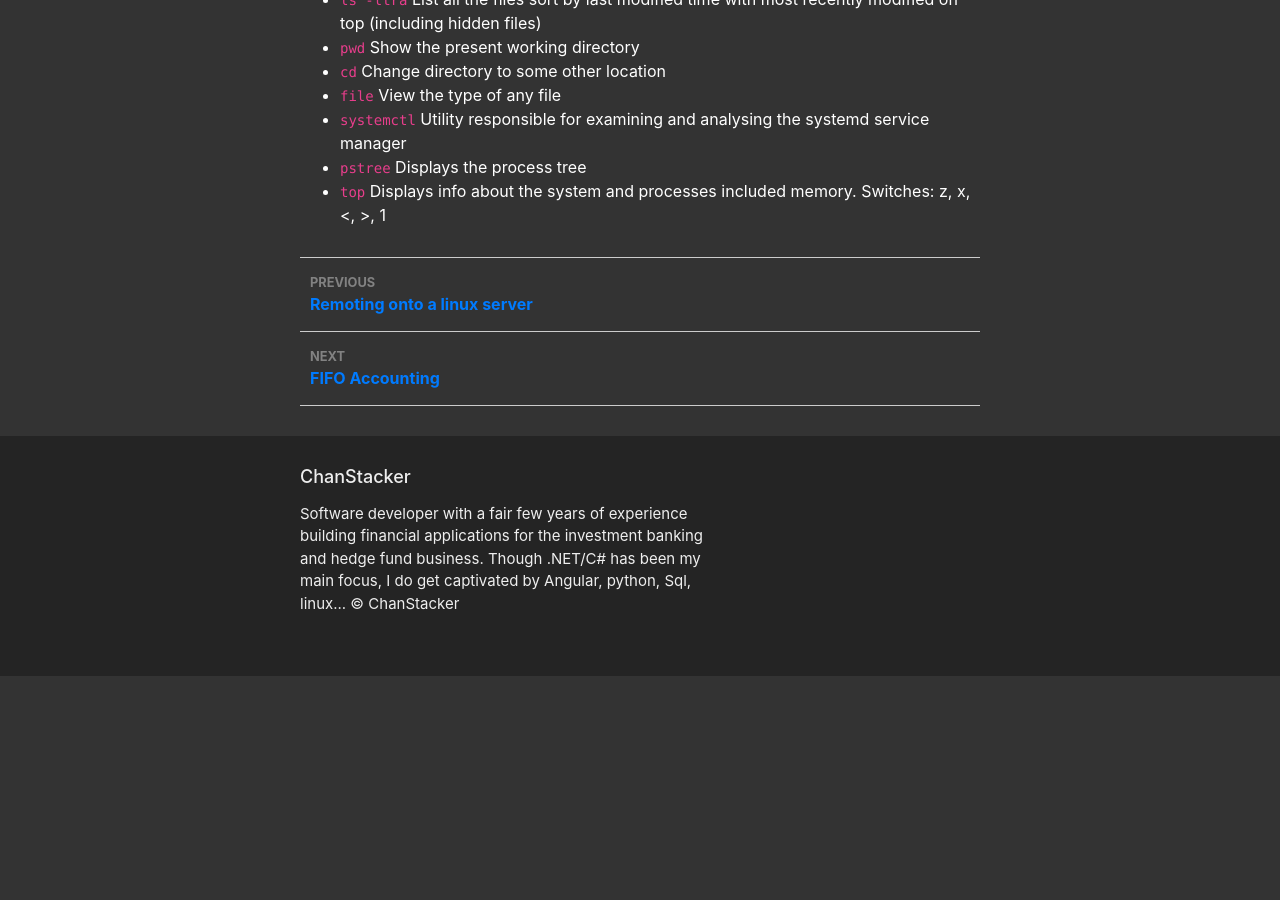
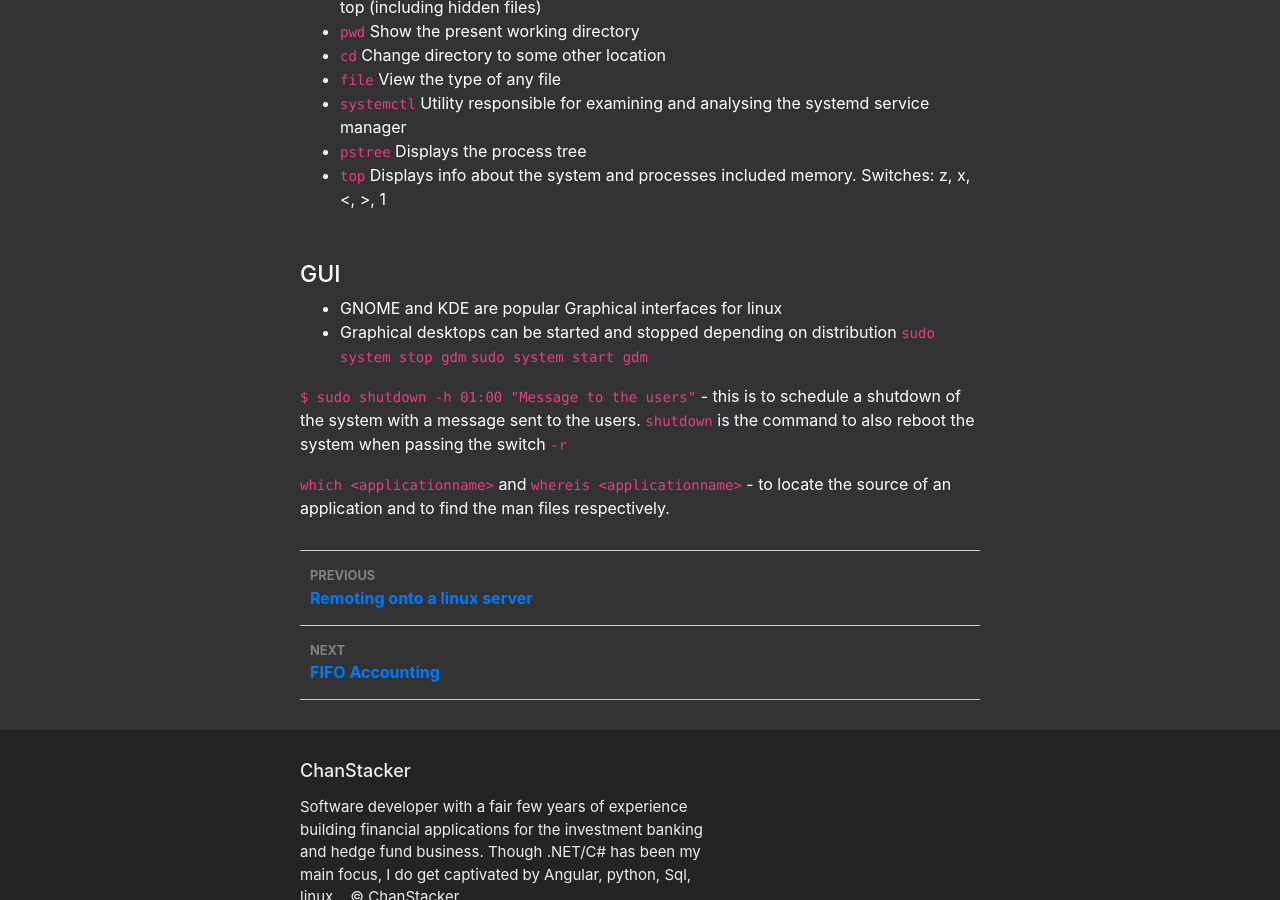
Before and after one commit to ChanStacker/chanstacker.github.io, a Jekyll site: the page built from _posts/2022-03-03-linuxbeginner.markdown, in a window 1280 px wide and 900 px high, scrolled down 602 px. Built offline with Jekyll 4.4.1, drawn with Linux system fonts in a browser that asks for light colours; before the commit the page ends 1278 px from its top, so only the background shows below that.

Commit message:
TBS-9: linux beginner

```diff
--- a/_posts/2022-03-03-linuxbeginner.markdown
+++ b/_posts/2022-03-03-linuxbeginner.markdown
@@ -8,7 +8,6 @@ categories: linux
 * Kernel is the first software loaded when the computer boots – loaded by the bootloader.
 * Linux is a kernel – kernel is what interact software with hardware.
 * Kernel uses the device drivers to interact with the hardware.
-
 * GNU + Linux = a distro.  Ubuntu, Fedora and Mint are distros
 
 In linux, everything is shown as a file even hardwares
@@ -26,3 +25,13 @@ In linux, everything is shown as a file even hardwares
 * `systemctl` Utility responsible for examining and analysing the systemd service manager
 * `pstree` Displays the process tree
 * `top` Displays info about the system and processes included memory. Switches: z, x, <, >, 1
+
+## GUI
+* GNOME and KDE are popular Graphical interfaces for linux
+* Graphical desktops can be started and stopped depending on distribution
+`sudo system stop gdm`
+`sudo system start gdm`
+
+`$ sudo shutdown -h 01:00 "Message to the users"` - this is to schedule a shutdown of the system with a message sent to the users.  `shutdown` is the command to also reboot the system when passing the switch `-r`
+
+`which <applicationname>` and `whereis <applicationname>`  - to locate the source of an application and to find the man files respectively.
--- a/_posts/2022-03-04-linuxremotessh.markdown
+++ b/_posts/2022-03-04-linuxremotessh.markdown
@@ -6,9 +6,10 @@ categories: linux
 ---
 
 * Even though username/password (basic auth) can be used to remote on a linux box, the preferred way to remote is `SSH`.
-* The commands typed on a local shell session are route through a secure tunnel to the remote machine for execution.
+* The commands typed on a local shell session are routed through a secure tunnel to the remote machine for execution.
+* `ssh {user}@{host}` - is the key command that instructs your system that you want to open an encrypted Secure Shell Connection.
 
-## SSH authentication process
+## SSH authentication process using asymmetric encryption
 * The user must first generate a SSH key pair.
 * To add permission for the user on a linux machine, the public key of the user is added under `~/.ssh/authorized_keys`.
 * When user attempt to connect to remote, the `public key` is sent upon which remote checks if the `public key` is exist as an authorised key.
```
